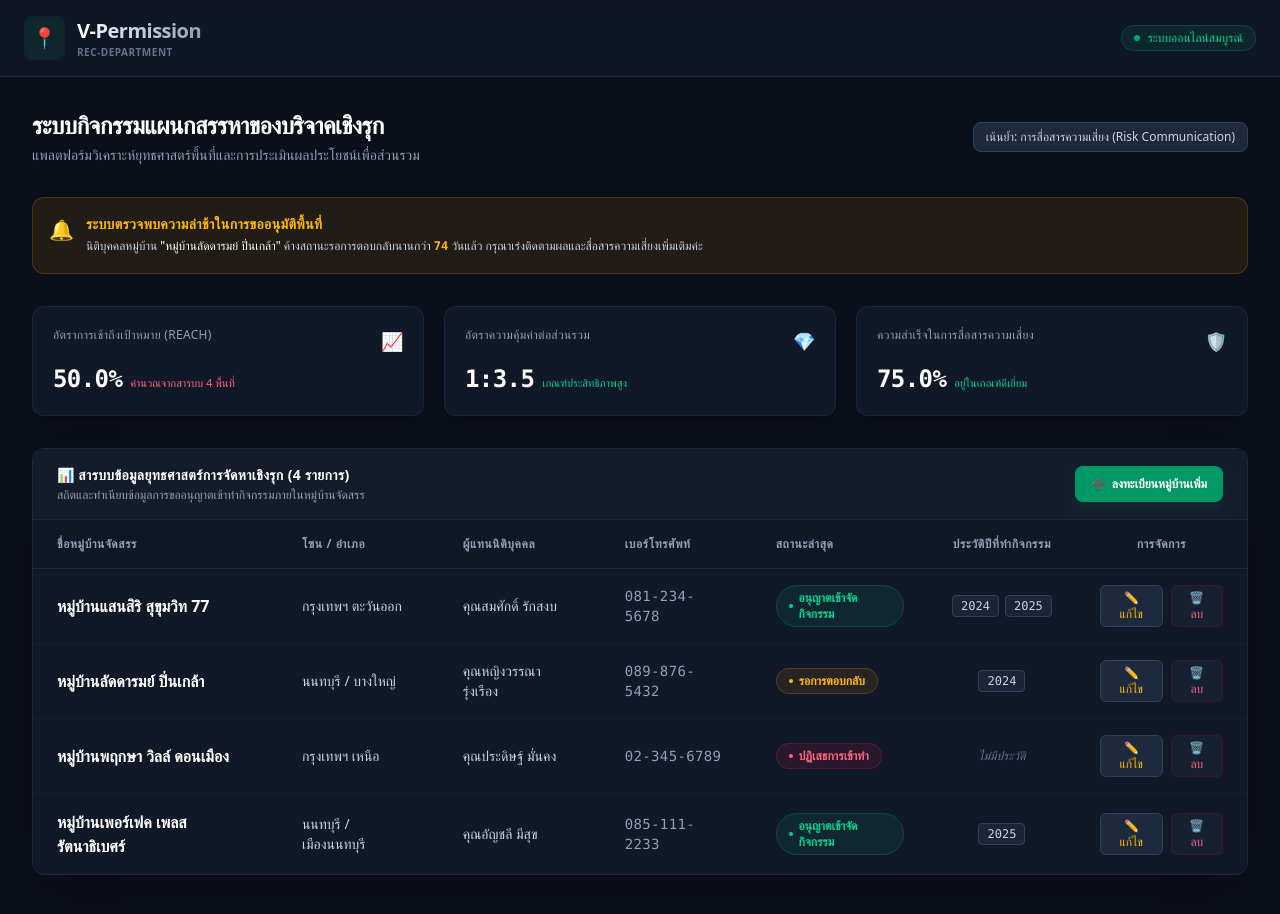
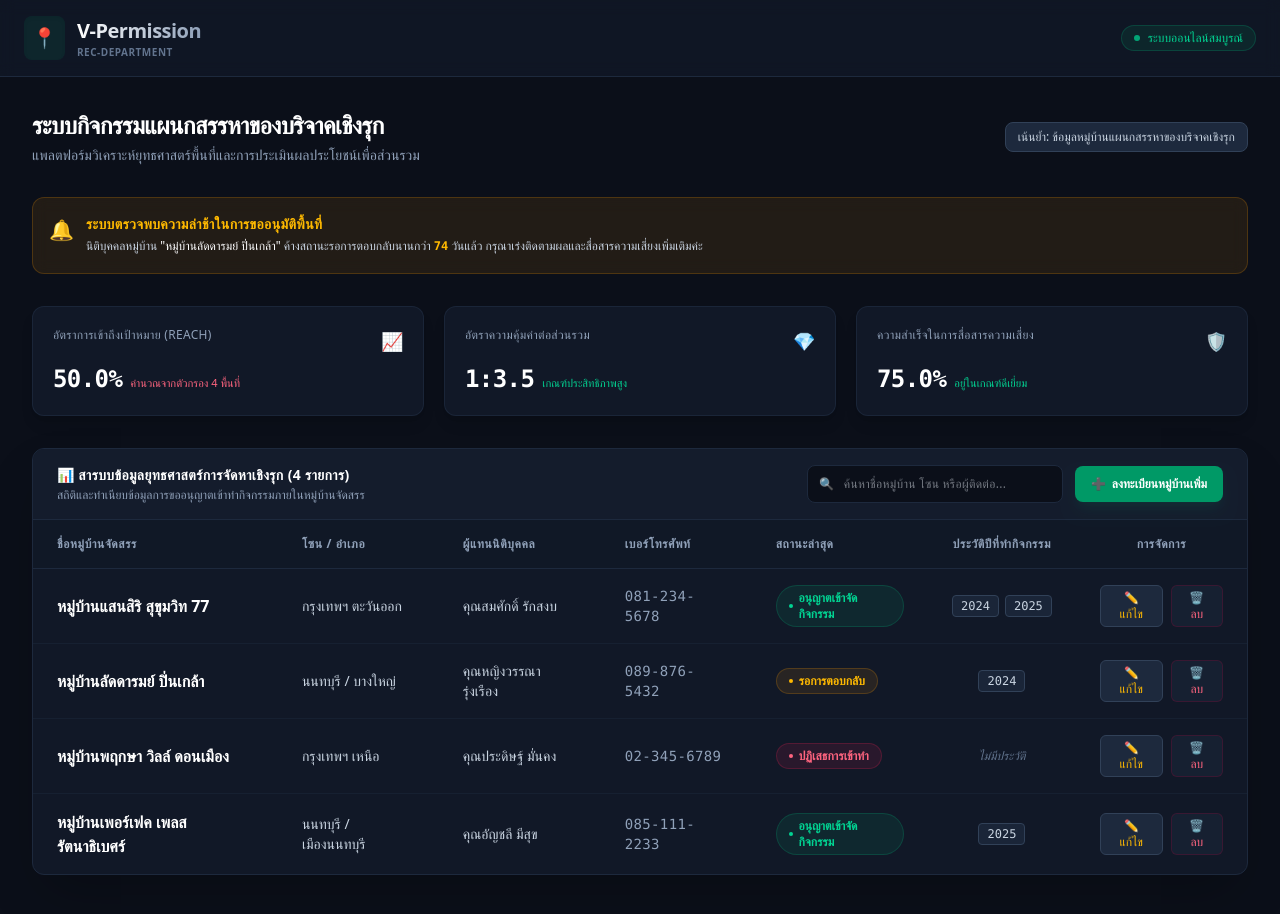
Before and after one commit to phkknning25-beep/Sanha-, a React (Vite) app: page / in a window 1280 px wide. Shown: the top 914 px of the page. Built offline with nearby package versions, Linux system fonts and the light colour scheme.

Commit message:
Update App.jsx

```diff
--- a/src/App.jsx
+++ b/src/App.jsx
@@ -1,7 +1,7 @@
 import React, { useState } from 'react';
 
 export default function App() {
-  // 1. ฐานข้อมูลยุทธศาสตร์การจัดหาเชิงรุก (เพิ่มข้อมูลเริ่มต้นให้เนี๊ยบตามบรีฟ)
+  // 1. ฐานข้อมูลยุทธศาสตร์การจัดหาเชิงรุก (State หลัก)
   const [villages, setVillages] = useState([
     { id: 1, name: 'หมู่บ้านแสนสิริ สุขุมวิท 77', zone: 'กรุงเทพฯ ตะวันออก', contact: 'คุณสมศักดิ์ รักสงบ', phone: '081-234-5678', status: 'อนุญาตเข้าจัดกิจกรรม', years: '2024, 2025' },
     { id: 2, name: 'หมู่บ้านลัดดารมย์ ปิ่นเกล้า', zone: 'นนทบุรี / บางใหญ่', contact: 'คุณหญิงวรรณา รุ่งเรือง', phone: '089-876-5432', status: 'รอการตอบกลับ', years: '2024' },
@@ -9,7 +9,10 @@ export default function App() {
     { id: 4, name: 'หมู่บ้านเพอร์เฟค เพลส รัตนาธิเบศร์', zone: 'นนทบุรี / เมืองนนทบุรี', contact: 'คุณอัญชลี มีสุข', phone: '085-111-2233', status: 'อนุญาตเข้าจัดกิจกรรม', years: '2025' }
   ]);
 
-  // สเตตสำหรับควบคุมการเปิด/ปิดฟอร์ม และการจัดเก็บข้อมูลขณะคีย์
+  // ส่วนที่เพิ่ม: สเตตสำหรับเก็บคำค้นหา (Search Query)
+  const [searchTerm, setSearchTerm] = useState('');
+
+  // สเตตสำหรับควบคุม Modal Form
   const [isModalOpen, setIsModalOpen] = useState(false);
   const [isEditing, setIsEditing] = useState(false);
   const [currentId, setCurrentId] = useState(null);
@@ -24,38 +27,45 @@ export default function App() {
   });
 
   // ==========================================
-  // 📊 ส่วนที่แก้ไข: เปลี่ยนสถิติเป็น REAL-TIME DYNAMIC (ห้ามปรับโครงสร้าง UI)
+  // 🔍 ระบบตัวกรองคำค้นหา (Search Filtering Logic)
   // ==========================================
-  const totalCount = villages.length;
-  const approvedCount = villages.filter(v => v.status === 'อนุญาตเข้าจัดกิจกรรม').length;
-  const pendingCount = villages.filter(v => v.status === 'รอการตอบกลับ').length;
+  const filteredVillages = villages.filter(village =>
+    village.name.toLowerCase().includes(searchTerm.toLowerCase()) ||
+    village.zone.toLowerCase().includes(searchTerm.toLowerCase()) ||
+    village.contact.toLowerCase().includes(searchTerm.toLowerCase())
+  );
 
-  // สูตรคำนวณ 1: Reach %
-  const reachRate = totalCount > 0 ? ((approvedCount / totalCount) * 100).toFixed(1) : '0.0';
+  // ==========================================
+  // 📊 ระบบคำนวณสถิติเชิงยุทธศาสตร์แบบ Real-time (ปรับสเกลตามตัวกรอง)
+  // ==========================================
+  const total = filteredVillages.length;
+  const approved = filteredVillages.filter(v => v.status === 'อนุญาตเข้าจัดกิจกรรม').length;
+  const pending = filteredVillages.filter(v => v.status === 'รอการตอบกลับ').length;
 
-  // สูตรคำนวณ 2: อัตราความคุ้มค่า (ตัวคูณขยับตามสิทธิ์พื้นที่ที่ได้รับจริง)
-  const valueMultiplier = totalCount > 0 ? (1 + (approvedCount * 1.25)).toFixed(1) : '0.0';
-  const valueStatus = approvedCount >= 2 ? 'เกณฑ์ประสิทธิภาพสูง' : 'เกณฑ์กำลังพัฒนา';
+  const reachRate = total > 0 ? ((approved / total) * 100).toFixed(1) : '0.0';
+  const reachChange = total > 0 ? `คำนวณจากตัวกรอง ${total} พื้นที่` : 'ไม่มีข้อมูลการค้นหา';
 
-  // สูตรคำนวณ 3: ความสำเร็จการสื่อสารความเสี่ยง (วัดผลจากเคสที่เคลียร์จบ ไม่ค้างรอการตอบกลับ)
-  const riskRate = totalCount > 0 ? (((totalCount - pendingCount) / totalCount) * 100).toFixed(1) : '0.0';
-  const riskStatus = parseFloat(riskRate) >= 75 ? 'อยู่ในเกณฑ์ดีเยี่ยม' : 'ควรเร่งสื่อสารเพิ่มเติม';
+  const costValue = total > 0 ? (1 + (approved * 1.25)).toFixed(1) : '0.0';
+  const costStatus = approved >= 2 ? 'เกณฑ์ประสิทธิภาพสูง' : 'เกณฑ์กำลังพัฒนา';
+
+  const riskSuccess = total > 0 ? (((total - pending) / total) * 100).toFixed(1) : '0.0';
+  const riskStatus = parseFloat(riskSuccess) >= 75 ? 'อยู่ในเกณฑ์ดีเยี่ยม' : 'ควรเร่งสื่อสารเพิ่มเติม';
 
   const stats = [
-    { label: 'อัตราการเข้าถึงเป้าหมาย (Reach)', value: `${reachRate}%`, change: `คำนวณจากสารบบ ${totalCount} พื้นที่`, icon: '📈' },
-    { label: 'อัตราความคุ้มค่าต่อส่วนรวม', value: `1:${valueMultiplier}`, change: valueStatus, icon: '💎' },
-    { label: 'ความสำเร็จในการสื่อสารความเสี่ยง', value: `${riskRate}%`, change: riskStatus, icon: '🛡️' },
+    { label: 'อัตราการเข้าถึงเป้าหมาย (Reach)', value: `${reachRate}%`, change: reachChange, icon: '📈' },
+    { label: 'อัตราความคุ้มค่าต่อส่วนรวม', value: `1:${costValue}`, change: costStatus, icon: '💎' },
+    { label: 'ความสำเร็จในการสื่อสารความเสี่ยง', value: `${riskSuccess}%`, change: riskStatus, icon: '🛡️' },
   ];
   // ==========================================
 
-  // ฟังก์ชันเปิดฟอร์มเพื่อเพิ่มข้อมูลใหม่
+  // ฟังก์ชันเปิดฟอร์มเพื่อลงทะเบียนหมู่บ้านใหม่
   const handleOpenAdd = () => {
     setIsEditing(false);
     setFormData({ name: '', zone: '', contact: '', phone: '', status: 'รอการตอบกลับ', years: '' });
     setIsModalOpen(true);
   };
 
-  // ฟังก์ชันเปิดฟอร์มเพื่อแก้ไขข้อมูลเดิม
+  // ฟังก์ชันเปิดฟอร์มเพื่อแก้ไขข้อมูลเดิม (ปุ่มแก้ไขในตาราง)
   const handleOpenEdit = (village) => {
     setIsEditing(true);
     setCurrentId(village.id);
@@ -70,14 +80,14 @@ export default function App() {
     setIsModalOpen(true);
   };
 
-  // ฟังก์ชันลบข้อมูลหมู่บ้านจัดสรร
+  // ฟังก์ชันลบข้อมูลหมู่บ้านจัดสรร (ปุ่มลบในตาราง)
   const handleDelete = (id) => {
-    if (window.confirm('คุณหนิงแน่ใจใช่ไหมคะว่าต้องการลบสารบบข้อมูลหมู่บ้านนี้ออกถาวร?')) {
+    if (window.confirm('คุณหนิงแน่ใจใช่ไหมคะว่าต้องการลบข้อมูลหมู่บ้านนี้ออกจากสารบบถาวร?')) {
       setVillages(villages.filter(v => v.id !== id));
     }
   };
 
-  // ฟังก์ชันบันทึกข้อมูล (บันทึกทั้งเคสเพิ่มใหม่ และเคสแก้ไข)
+  // ฟังก์ชันกดบันทึกข้อมูล (ใช้ร่วมกันทั้งเพิ่มใหม่และแก้ไขข้อมูลเดิม)
   const handleSubmit = (e) => {
     e.preventDefault();
     if (!formData.name || !formData.zone) {
@@ -89,7 +99,7 @@ export default function App() {
       setVillages(villages.map(v => v.id === currentId ? { ...v, ...formData } : v));
     } else {
       const newVillage = {
-        id: Date.now(), // ใช้ Timestamp เพื่อป้องกันไอดีซ้ำกัน
+        id: Date.now(),
         ...formData
       };
       setVillages([...villages, newVillage]);
@@ -127,7 +137,7 @@ export default function App() {
           </div>
           <div className="flex gap-2">
             <span className="text-xs bg-slate-800 text-slate-300 px-3 py-1.5 rounded-lg border border-slate-700 font-medium">
-              เน้นย้ำ: การสื่อสารความเสี่ยง (Risk Communication)
+              เน้นย้ำ: ข้อมูลหมู่บ้านแผนกสรรหาของบริจาคเชิงรุก
             </span>
           </div>
         </div>
@@ -145,17 +155,19 @@ export default function App() {
           </div>
         )}
 
-        {/* 📊 STATS CARDS */}
+        {/* 📊 STATS CARDS: แสดงผลสถิติแบบคำนวณ Real-time */}
         <div className="grid grid-cols-1 md:grid-cols-3 gap-5 mb-8">
           {stats.map((item, index) => (
-            <div key={index} className="bg-[#111827] border border-slate-800/80 rounded-xl p-5 shadow-lg">
+            <div key={index} className="bg-[#111827] border border-slate-800/80 rounded-xl p-5 shadow-lg hover:border-slate-700 transition-all">
               <div className="flex justify-between items-start">
                 <p className="text-xs font-medium text-slate-400 tracking-wide uppercase">{item.label}</p>
                 <span className="text-lg">{item.icon}</span>
               </div>
               <div className="mt-2 flex items-baseline gap-2">
                 <span className="text-2xl font-bold text-white tracking-tight font-mono">{item.value}</span>
-                <span className={`text-[11px] font-medium ${item.change.includes('ควรเร่ง') || item.value.includes('0.0') ? 'text-rose-400' : 'text-emerald-400'}`}>{item.change}</span>
+                <span className={`text-[11px] font-medium ${
+                  item.value.includes('0.0') || item.change.includes('เพิ่มเติม') ? 'text-rose-400' : 'text-emerald-400'
+                }`}>{item.change}</span>
               </div>
             </div>
           ))}
@@ -169,14 +181,36 @@ export default function App() {
               <h3 className="font-semibold text-white text-sm tracking-wide flex items-center gap-2">
                 📊 สารบบข้อมูลยุทธศาสตร์การจัดหาเชิงรุก ({villages.length} รายการ)
               </h3>
-              <p className="text-xs text-slate-400 mt-0.5">สถิตและทำเนียบข้อมูลการขออนุญาตเข้าทำกิจกรรมภายในหมู่บ้านจัดสรร</p>
+              <p className="text-xs text-slate-400 mt-0.5">สถิติและทำเนียบข้อมูลการขออนุญาตเข้าทำกิจกรรมภายในหมู่บ้านจัดสรร</p>
             </div>
-            <button
-              onClick={handleOpenAdd}
-              className="bg-emerald-600 hover:bg-emerald-500 text-white text-xs font-semibold px-4 py-2.5 rounded-lg transition-all shadow-lg shadow-emerald-600/10 flex items-center gap-1.5 cursor-pointer"
-            >
-              <span>➕</span> ลงทะเบียนหมู่บ้านเพิ่ม
-            </button>
+
+            {/* 🔍 ส่วนที่เพิ่มเข้ามาใหม่: กล่องป้อนคำค้นหา (Search Inputs Group) */}
+            <div className="flex flex-col sm:flex-row items-center gap-3 w-full sm:w-auto">
+              <div className="relative w-full sm:w-64">
+                <span className="absolute inset-y-0 left-0 flex items-center pl-3 text-slate-500 text-xs">🔍</span>
+                <input
+                  type="text"
+                  value={searchTerm}
+                  onChange={(e) => setSearchTerm(e.target.value)}
+                  placeholder="ค้นหาชื่อหมู่บ้าน โซน หรือผู้ติดต่อ..."
+                  className="w-full bg-[#0b0f19] border border-slate-800 text-slate-200 text-xs rounded-lg pl-9 pr-4 py-2.5 focus:outline-none focus:border-emerald-500 transition-colors tracking-wide"
+                />
+                {searchTerm && (
+                  <button
+                    onClick={() => setSearchTerm('')}
+                    className="absolute inset-y-0 right-0 flex items-center pr-2.5 text-slate-500 hover:text-slate-300 text-xs cursor-pointer"
+                  >
+                    ✕
+                  </button>
+                )}
+              </div>
+              <button
+                onClick={handleOpenAdd}
+                className="w-full sm:w-auto bg-emerald-600 hover:bg-emerald-500 text-white text-xs font-semibold px-4 py-2.5 rounded-lg transition-all shadow-lg shadow-emerald-600/10 flex items-center justify-center gap-1.5 cursor-pointer whitespace-nowrap"
+              >
+                <span>➕</span> ลงทะเบียนหมู่บ้านเพิ่ม
+              </button>
+            </div>
           </div>
 
           <div className="overflow-x-auto">
@@ -193,7 +227,8 @@ export default function App() {
                 </tr>
               </thead>
               <tbody className="divide-y divide-slate-800/50">
-                {villages.map((v) => (
+                {/* ดึงตัวแปร filteredVillages มาวนลูปแสดงผลแทนเพื่อให้ช่องค้นหาทำงานได้จริง */}
+                {filteredVillages.map((v) => (
                   <tr key={v.id} className="hover:bg-slate-800/30 transition-colors duration-150">
                     <td className="py-4 px-6 font-semibold text-white text-base">{v.name}</td>
                     <td className="py-4 px-6 text-slate-300 font-medium">{v.zone}</td>
@@ -243,10 +278,10 @@ export default function App() {
                     </td>
                   </tr>
                 ))}
-                {villages.length === 0 && (
+                {filteredVillages.length === 0 && (
                   <tr>
                     <td colSpan="7" className="py-8 px-6 text-center text-slate-500 italic bg-[#111827]/20">
-                      ไม่พบสารบบข้อมูลยุทธศาสตร์ในระบบ กรุณากดปุ่มเพิ่มข้อมูลด้านบนค่ะคุณหนิง
+                      ไม่พบข้อมูลรายชื่อหมู่บ้านที่ตรงกับคำค้นหาของคุณหนิงค่ะ 🔍
                     </td>
                   </tr>
                 )}
```
